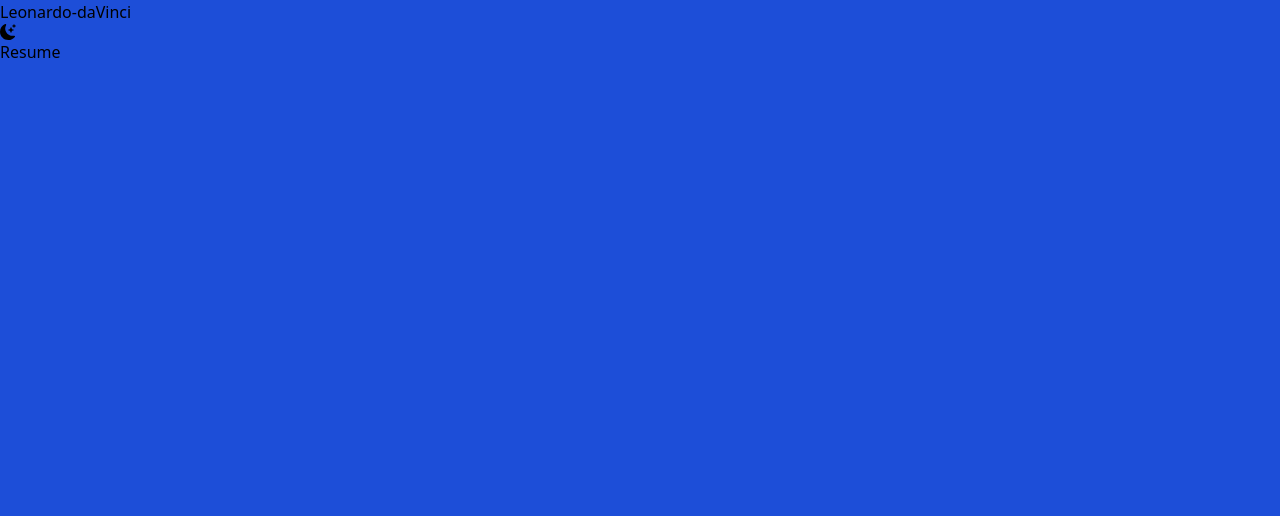
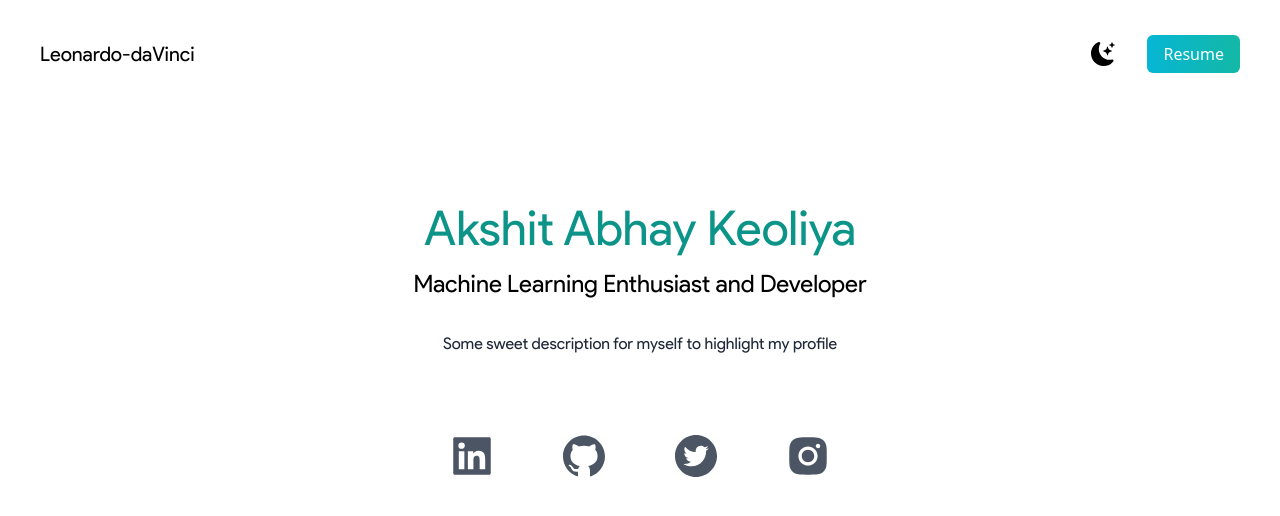
Before and after one commit to Leonardo-daVinci/portfolio, a Next.js app: page / in a window 1280 px wide. Shown: the top 516 px of the page. Built offline with nearby package versions, Linux system fonts and the light colour scheme.

Commit message:
Homepage - Intro section

```diff
--- a/pages/index.js
+++ b/pages/index.js
@@ -1,5 +1,6 @@
 import Head from 'next/head'
 import {BsFillMoonStarsFill} from 'react-icons/bs'
+import {AiFillTwitterCircle, AiFillLinkedin, AiFillInstagram, AiFillGithub} from 'react-icons/ai'
 
 export default function Home() {
   return (
@@ -10,15 +11,34 @@
         <meta name="viewport" content="width=device-width, initial-scale=1" />
         <link rel="icon" href="/favicon.ico" />
       </Head>
-      <main>
-        <section className=' bg-blue-700 min-h-screen'>
-        <nav>
-          <h1>Leonardo-daVinci</h1>
-          <ul>
-              <li><BsFillMoonStarsFill/></li>
-              <li><a href='#'>Resume</a></li>
+      <main className=' bg-white px-10'>
+        <section className='min-h-screen'>
+
+        {/* Navigation Section */}
+
+        <nav className='py-10 mb-12 flex justify-between'>
+          <h1 className=' text-xl font-productsans'>Leonardo-daVinci</h1>
+          <ul className='flex items-center'>
+              <li><BsFillMoonStarsFill className=' cursor-pointer text-2xl'/></li>
+              <li><a className=' bg-gradient-to-r from-cyan-500 to-teal-500 text-white px-4 py-2 rounded-md ml-8' href='#'>Resume</a></li>
           </ul>
         </nav>
+
+          {/* HomePage */}
+
+          <div className=' text-center p-10 font-productsans'>
+            <h2 className=' text-5xl py-2 text-teal-600'>Akshit Abhay Keoliya</h2>
+            <h3 className=' text-2xl py-2'>Machine Learning Enthusiast and Developer</h3>
+            <p className=' text-md py-5 leading-8 text-gray-800'>Some sweet description for myself to highlight my profile</p>
+          </div>
+
+          <div className=' text-5xl flex justify-center gap-16 py-3 text-gray-600'>
+            <AiFillLinkedin />
+            <AiFillGithub />
+            <AiFillTwitterCircle />
+            <AiFillInstagram />
+          </div>
+
         </section>
       </main>
     </>
--- a/styles/globals.css
+++ b/styles/globals.css
@@ -73,6 +73,6 @@
 
 
 @font-face {
-  font-family: "product-sans";
+  font-family: "productsans";
   src: url(../public/product-sans.ttf);
 }
--- a/tailwind.config.js
+++ b/tailwind.config.js
@@ -5,7 +5,11 @@
     "./components/**/*.{js,ts,jsx,tsx}",
   ],
   theme: {
-    extend: {},
+    extend: {
+      fontFamily: {
+        productsans: "productsans",
+      }
+    },
   },
   plugins: [],
 }
```
